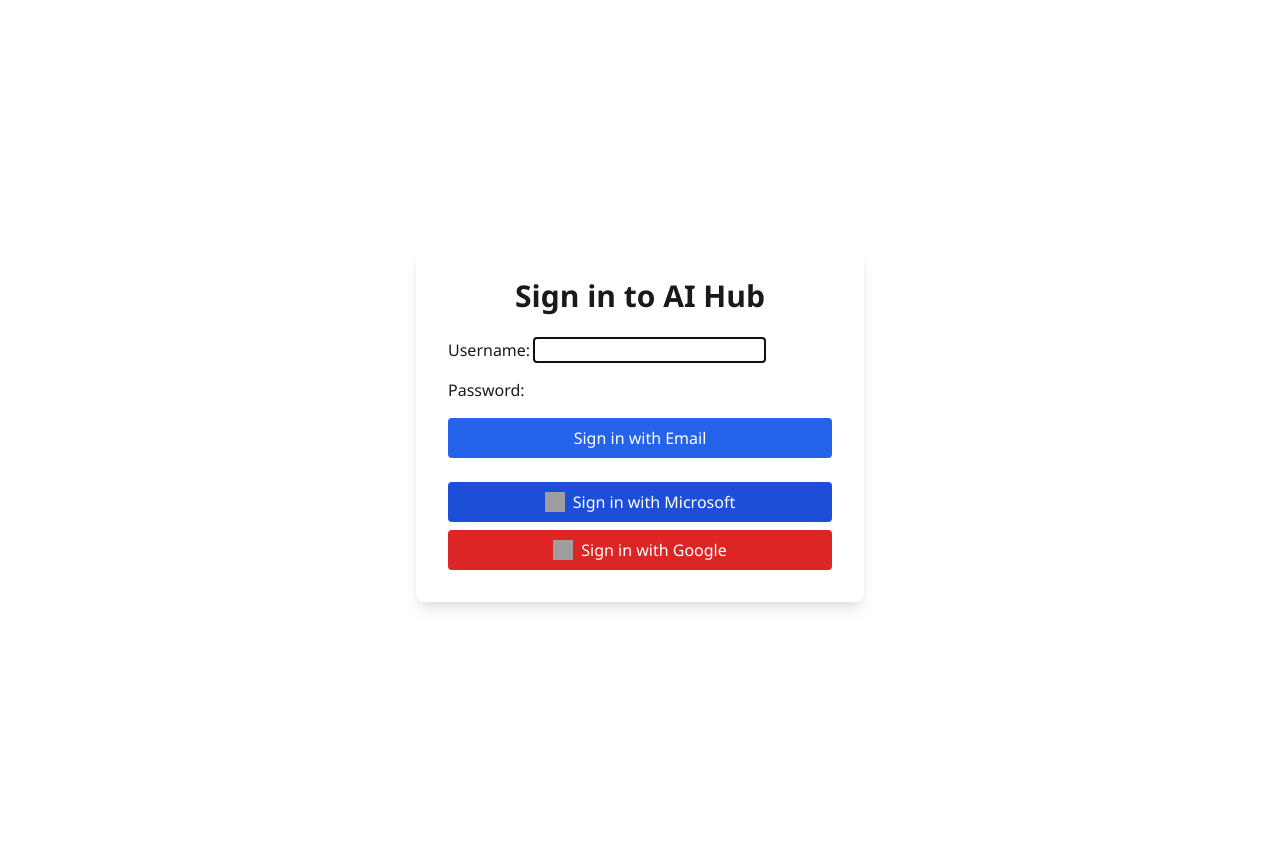
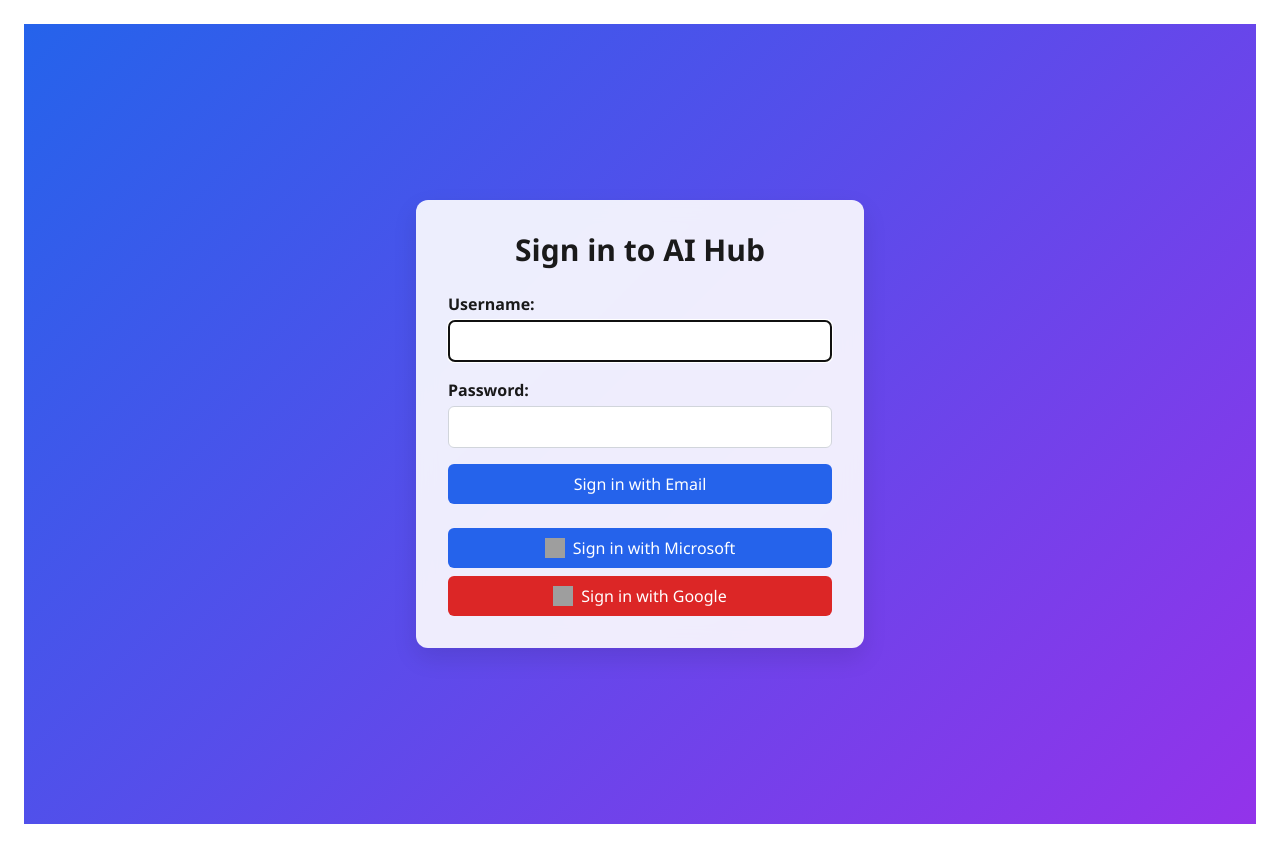
Before and after one commit to satorres3/myfirstbot, a Django app: page /login/ in a window 1280 px wide. Run offline with Django 5.2, Linux system fonts and the light colour scheme; grey boxes are pictures that could not be loaded.

Commit message:
style: modernize login page design

```diff
--- a/hub/templates/hub/login.html
+++ b/hub/templates/hub/login.html
@@ -2,20 +2,20 @@
 {% block title %}Login{% endblock %}
 {% block nav %}{% endblock %}
 {% block content %}
-<div class="min-h-screen flex items-center justify-center">
-  <div class="w-full max-w-md bg-white p-8 rounded-lg shadow-lg">
+<div class="login-background min-h-screen flex items-center justify-center">
+  <div class="login-card w-full max-w-md p-8">
     <h1 class="text-3xl font-bold mb-6 text-center">Sign in to AI Hub</h1>
     <form method="post" class="space-y-4">{% csrf_token %}
       {{ form.as_p }}
-      <button class="w-full bg-blue-600 hover:bg-blue-700 text-white py-2 rounded" type="submit">Sign in with Email</button>
+      <button class="btn-primary" type="submit">Sign in with Email</button>
     </form>
     <div class="mt-6 space-y-2">
-      <a href="{% url 'microsoft-login' %}" class="w-full flex items-center justify-center bg-blue-700 hover:bg-blue-800 text-white py-2 rounded">
-        <img src="https://upload.wikimedia.org/wikipedia/commons/4/44/Microsoft_logo.svg" alt="Microsoft" class="h-5 w-5 mr-2"/>
+      <a href="{% url 'microsoft-login' %}" class="btn-provider btn-microsoft">
+        <img src="https://upload.wikimedia.org/wikipedia/commons/4/44/Microsoft_logo.svg" alt="Microsoft" />
         Sign in with Microsoft
       </a>
-      <a href="{% url 'google-login' %}" class="w-full flex items-center justify-center bg-red-600 hover:bg-red-700 text-white py-2 rounded">
-        <img src="https://upload.wikimedia.org/wikipedia/commons/4/4d/Google_%22G%22_Logo.svg" alt="Google" class="h-5 w-5 mr-2"/>
+      <a href="{% url 'google-login' %}" class="btn-provider btn-google">
+        <img src="https://upload.wikimedia.org/wikipedia/commons/4/4d/Google_%22G%22_Logo.svg" alt="Google" />
         Sign in with Google
       </a>
     </div>
--- a/static/css/style.css
+++ b/static/css/style.css
@@ -56,3 +56,91 @@ body {
 #theme-selector {
   cursor: pointer;
 }
+
+/* Login page */
+.login-background {
+  background: linear-gradient(135deg, var(--color-primary), var(--color-secondary));
+  padding: var(--spacing-xl) 1rem;
+}
+
+.theme-dark .login-background {
+  background: linear-gradient(135deg, #1f2937, #4b5563);
+}
+
+.login-card {
+  background: rgba(255, 255, 255, 0.9);
+  backdrop-filter: blur(10px);
+  border-radius: 0.75rem;
+  box-shadow: 0 10px 25px rgba(0, 0, 0, 0.1);
+}
+
+.theme-dark .login-card {
+  background: rgba(31, 41, 55, 0.9);
+}
+
+.login-card p {
+  margin-bottom: 1rem;
+}
+
+.login-card label {
+  display: block;
+  font-weight: 600;
+  margin-bottom: 0.25rem;
+}
+
+.login-card input[type="text"],
+.login-card input[type="email"],
+.login-card input[type="password"] {
+  width: 100%;
+  padding: 0.5rem 0.75rem;
+  border: 1px solid #d1d5db;
+  border-radius: 0.375rem;
+}
+
+.btn-primary {
+  background: var(--color-primary);
+  color: #fff;
+  padding: 0.5rem 1rem;
+  border-radius: 0.375rem;
+  text-align: center;
+  display: inline-block;
+  width: 100%;
+  transition: background 0.3s;
+}
+
+.btn-primary:hover {
+  background: #1d4ed8;
+}
+
+.btn-provider {
+  color: #fff;
+  padding: 0.5rem 1rem;
+  border-radius: 0.375rem;
+  display: flex;
+  align-items: center;
+  justify-content: center;
+  width: 100%;
+  transition: background 0.3s;
+}
+
+.btn-provider img {
+  height: 1.25rem;
+  width: 1.25rem;
+  margin-right: 0.5rem;
+}
+
+.btn-microsoft {
+  background: #2563eb;
+}
+
+.btn-microsoft:hover {
+  background: #1d4ed8;
+}
+
+.btn-google {
+  background: #dc2626;
+}
+
+.btn-google:hover {
+  background: #b91c1c;
+}
```
